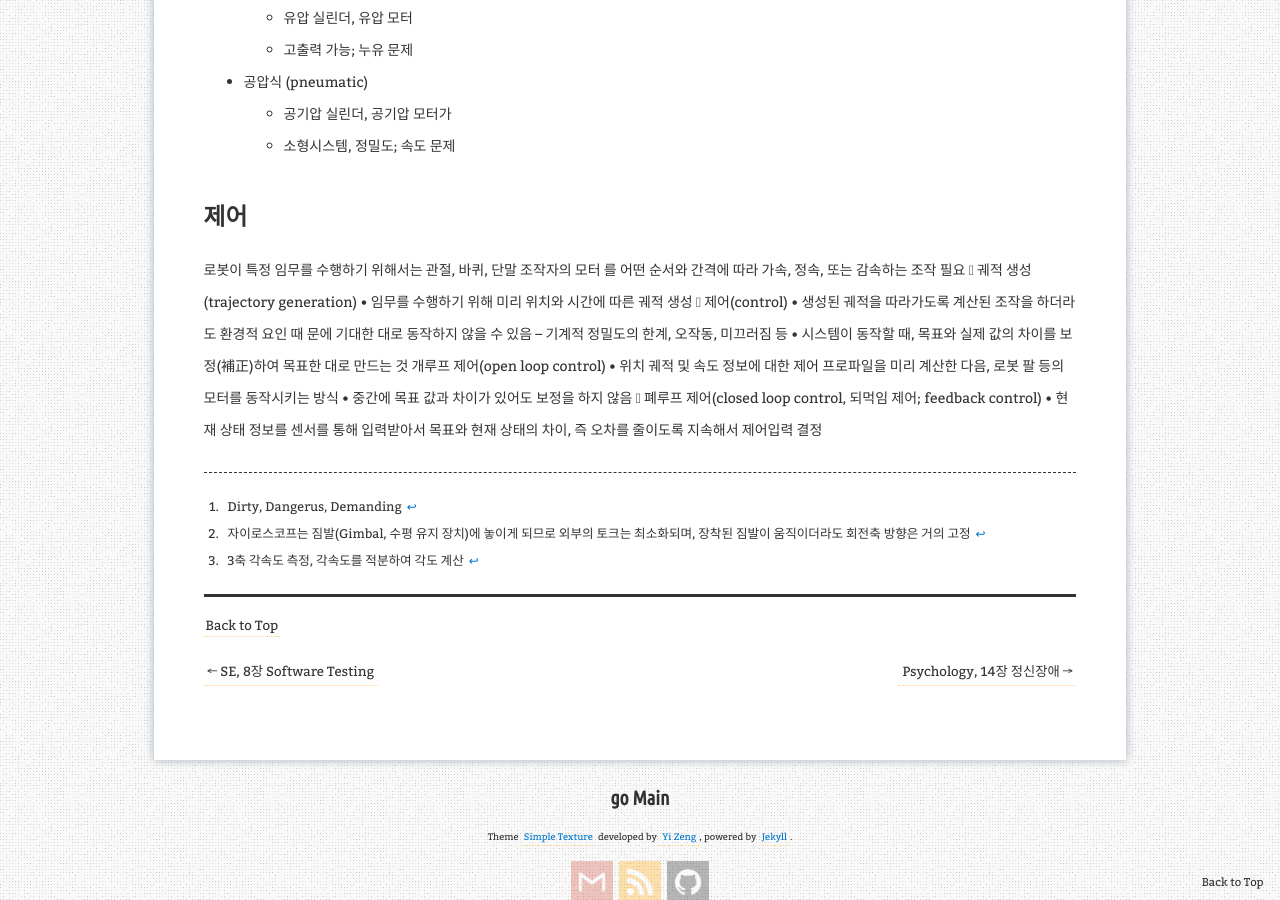
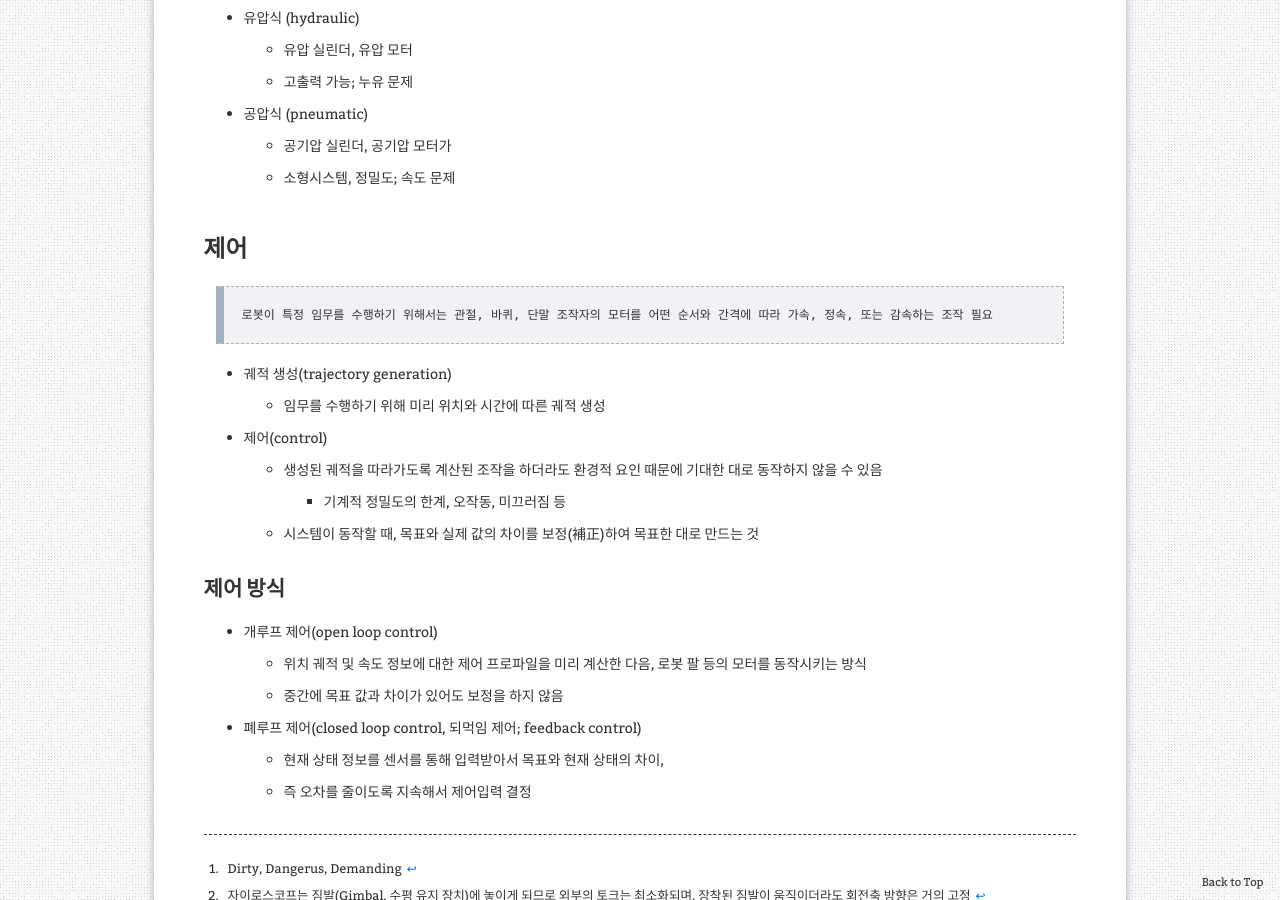
Before and after one commit to aristohyun/aristohyun.github.io, a Jekyll site: the page built from _posts/2021-11-23-AI_08.md, in a window 1280 px wide and 900 px high, scrolled down 8415 px. Built offline with Jekyll 4.4.1, drawn with Linux system fonts in a browser that asks for light colours; comment, search, counter and statistics services are not loaded.

Commit message:
Update 2021-11-23-AI_08.md

```diff
--- a/_posts/2021-11-23-AI_08.md
+++ b/_posts/2021-11-23-AI_08.md
@@ -272,20 +272,20 @@ redirect_from:
 
 ## 제어
 
-로봇이 특정 임무를 수행하기 위해서는 관절, 바퀴, 단말 조작자의 모터
-를 어떤 순서와 간격에 따라 가속, 정속, 또는 감속하는 조작 필요
- 궤적 생성(trajectory generation)
-• 임무를 수행하기 위해 미리 위치와 시간에 따른 궤적 생성
- 제어(control)
-• 생성된 궤적을 따라가도록 계산된 조작을 하더라도 환경적 요인 때
-문에 기대한 대로 동작하지 않을 수 있음
-– 기계적 정밀도의 한계, 오작동, 미끄러짐 등
-• 시스템이 동작할 때, 목표와 실제 값의 차이를 보정(補正)하여
-목표한 대로 만드는 것
-개루프 제어(open loop control)
-• 위치 궤적 및 속도 정보에 대한 제어 프로파일을 미리 계산한 다음,
-로봇 팔 등의 모터를 동작시키는 방식
-• 중간에 목표 값과 차이가 있어도 보정을 하지 않음
- 폐루프 제어(closed loop control, 되먹임 제어; feedback control)
-• 현재 상태 정보를 센서를 통해 입력받아서 목표와 현재 상태의 차이,
-즉 오차를 줄이도록 지속해서 제어입력 결정
+> 로봇이 특정 임무를 수행하기 위해서는 관절, 바퀴, 단말 조작자의 모터를 어떤 순서와 간격에 따라 가속, 정속, 또는 감속하는 조작 필요
+
+- 궤적 생성(trajectory generation)
+  - 임무를 수행하기 위해 미리 위치와 시간에 따른 궤적 생성
+- 제어(control)
+  - 생성된 궤적을 따라가도록 계산된 조작을 하더라도 환경적 요인 때문에 기대한 대로 동작하지 않을 수 있음
+    - 기계적 정밀도의 한계, 오작동, 미끄러짐 등
+  - 시스템이 동작할 때, 목표와 실제 값의 차이를 보정(補正)하여 목표한 대로 만드는 것
+
+### 제어 방식
+
+- 개루프 제어(open loop control)
+  - 위치 궤적 및 속도 정보에 대한 제어 프로파일을 미리 계산한 다음, 로봇 팔 등의 모터를 동작시키는 방식
+  - 중간에 목표 값과 차이가 있어도 보정을 하지 않음
+- 폐루프 제어(closed loop control, 되먹임 제어; feedback control)
+  - 현재 상태 정보를 센서를 통해 입력받아서 목표와 현재 상태의 차이,
+  - 즉 오차를 줄이도록 지속해서 제어입력 결정
```
